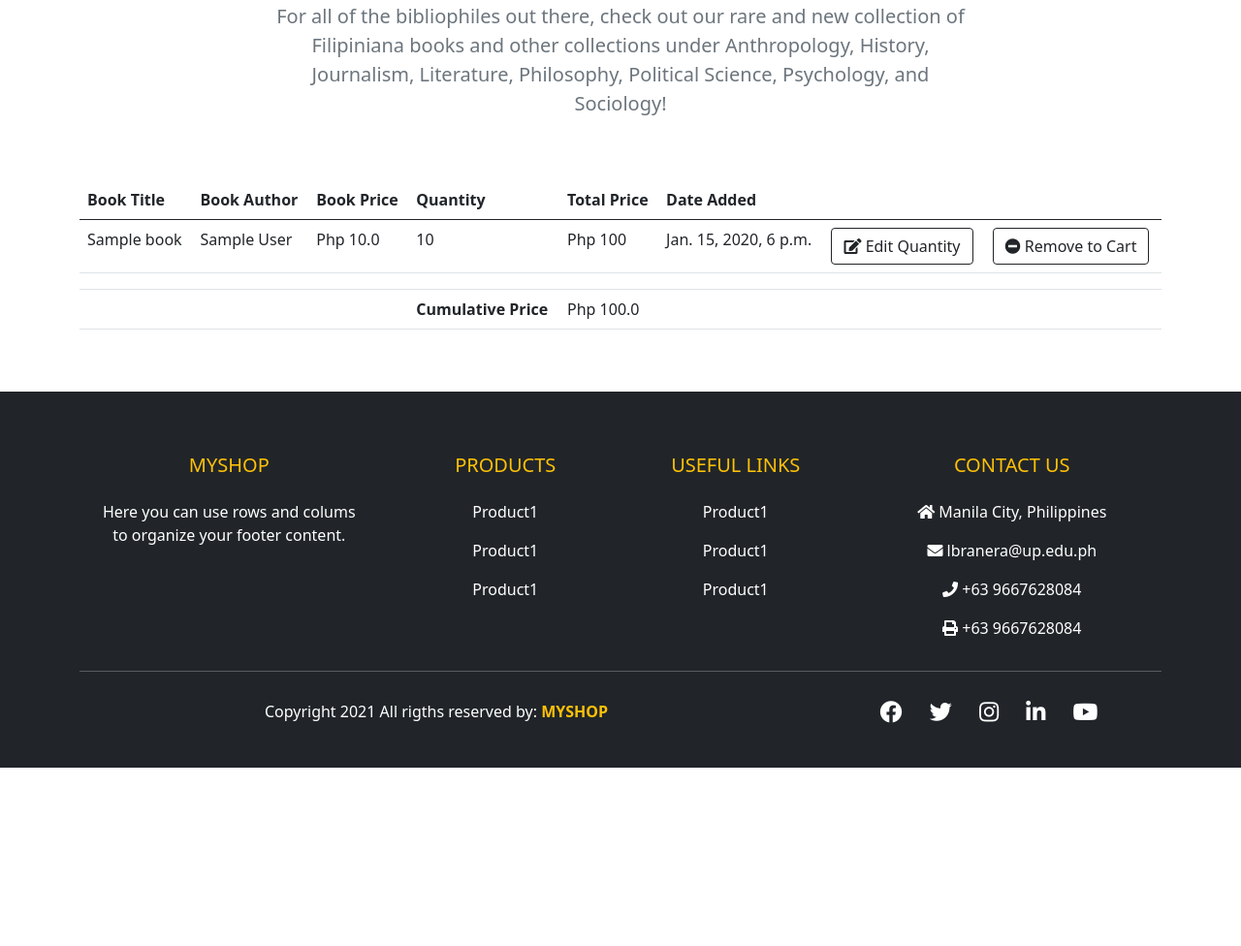
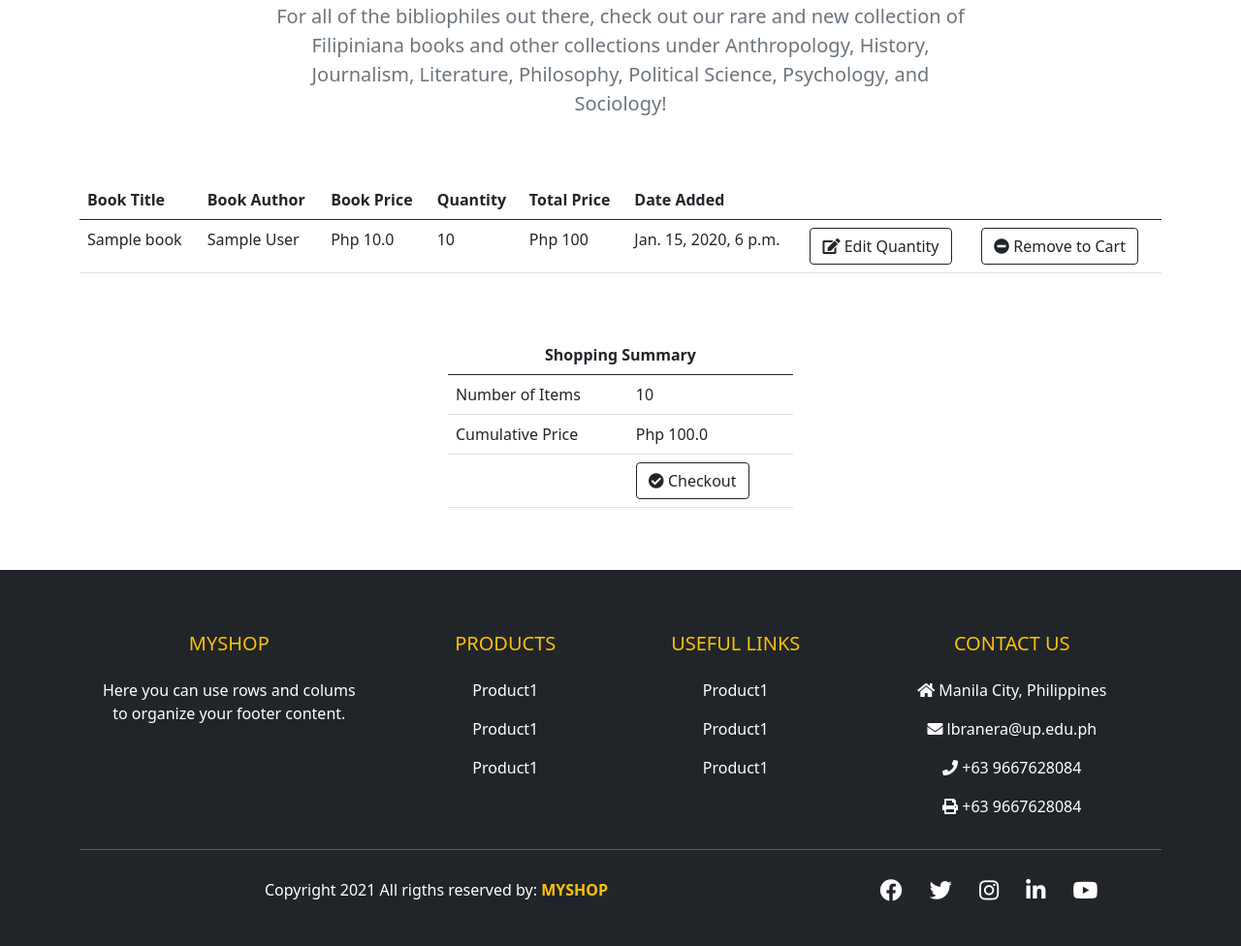
Before and after one commit to lbranera/MyShop, a Django app: page /cart/ in a window 1280 px wide. Shown: the part 158-1134 px from the top of the page at 97% size. Before the commit the page ends 950 px from the top, so only its background shows below. Run offline with Django 3.2, Linux system fonts and the light colour scheme; a user stored in the database is signed in; tables that the repository leaves empty hold one stand-in row (values such as "Sample post").

Commit message:
added shopping summary table in cart page

```diff
--- a/products/templates/products/cart.html
+++ b/products/templates/products/cart.html
@@ -117,21 +117,50 @@
                 <tr>
                     <td class="text-center" colspan="9">You cart is empty. Look for <a href="{% url 'home' %}" style="text-decoration: none;">books</a>!</td>
                 </tr>
-            {% else %}
-                <tr>
-                    <td colspan="9"></td>
-                </tr>
-
-                <tr>
-                    <td colspan="3"></td>
-                    <th>Cumulative Price</th>
-                    <td>Php {{cum_price}}</td>
-                    <td colspan="3"></td>
-                </tr>
             {% endif %}
 
         </tbody>
     </table>
+
+    <br>
+    <br>
+
+    {% if cum_price != 0 %}
+        <div class="row">
+            <div class="col-sm-4"></div>
+            <div class="col-sm-4">
+                <table class="table table-hover">
+                    <thead>
+                        <tr>
+                            <th colspan="2" class="text-center">Shopping Summary</th>
+                        </tr>
+                    </thead>
+                    <tbody>
+                        <tr>
+                            <td>Number of Items</td>
+                            <td>{{book_count}}</td>
+                        </tr>
+                        <tr>
+                            <td>Cumulative Price</td>
+                            <td>Php {{cum_price}}</td>
+                        </tr>
+                        <tr>
+                            <td></td>
+                            <td>
+                                <a href="#" type="button" class="btn btn-outline-dark">
+                                    <i class="fas fa-check-circle"></i>
+                                    Checkout
+                                </a>
+                            </td>
+                        </tr>
+                    </tbody>
+                </table>
+            </div>
+            <div class="col-sm-4"></div>
+        </div>
+
+    {% endif %}
+
 </div>
 
 <br><br>
--- a/products/views.py
+++ b/products/views.py
@@ -48,13 +48,14 @@ def cart(request):
     items = ShoppingCart.objects.filter(user=request.user)
     cart = []
     cum_price = 0
-
+    book_count = 0
     for item in items:
         cum_price = cum_price + (item.quantity * item.book.price)
+        book_count = book_count + item.quantity
         form = ShoppingCartForm({"user": item.user.id, "book": item.book.id, "quantity": item.quantity})
         cart.append({"item":item, "form": form})
 
-    data = {"cart": cart, "cum_price": cum_price}
+    data = {"cart": cart, "cum_price": cum_price, "book_count": book_count}
     return render(request, 'products/cart.html', data)
 
 def add_cart(request):
```
